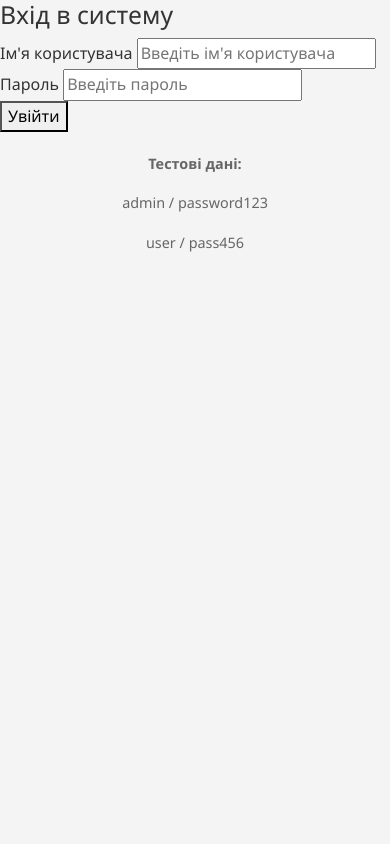
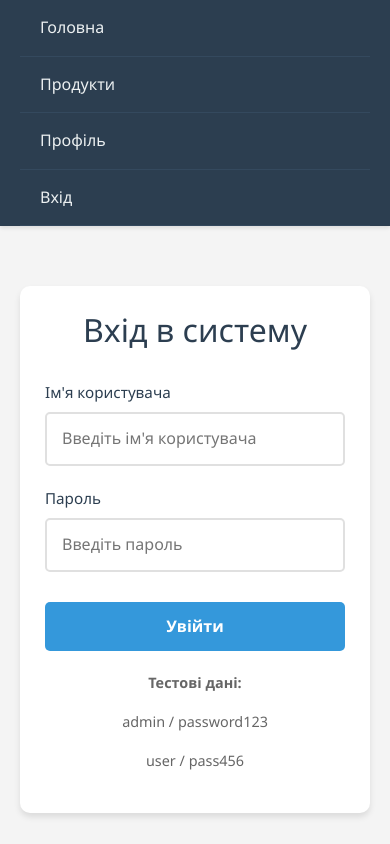
Before and after one commit to zave52/flask-app-lab, a Flask app: page /users/login in a window 390 px wide. Run offline with Flask 3, Linux system fonts and the light colour scheme.

Commit message:
Added new css styles, navigation and flash messages in base template

```diff
--- a/app/static/css/style.css
+++ b/app/static/css/style.css
@@ -3,6 +3,8 @@ body {
     line-height: 1.6;
     color: #333;
     background-color: #f4f4f4;
+    margin: 0;
+    padding: 0;
 }
 
 .container {
@@ -11,7 +13,45 @@ body {
     padding: 20px;
 }
 
-/* Greeting page styles */
+.main-nav {
+    background: #2c3e50;
+    box-shadow: 0 2px 4px rgba(0, 0, 0, 0.1);
+    position: sticky;
+    top: 0;
+    z-index: 1000;
+}
+
+.main-nav .container {
+    padding: 0 20px;
+}
+
+.nav-list {
+    list-style: none;
+    padding: 0;
+    margin: 0;
+    display: flex;
+    gap: 5px;
+    flex-wrap: wrap;
+}
+
+.nav-list li {
+    margin: 0;
+}
+
+.nav-link {
+    display: block;
+    color: #ecf0f1;
+    text-decoration: none;
+    padding: 15px 20px;
+    transition: all 0.3s ease;
+    font-weight: 500;
+}
+
+.nav-link:hover {
+    background: #34495e;
+    color: #3498db;
+}
+
 .greeting-container {
     background: white;
     border-radius: 10px;
@@ -34,7 +74,6 @@ body {
     margin: 15px 0;
 }
 
-/* Navigation for greeting page */
 .greeting-nav {
     background: #34495e;
     border-radius: 8px;
@@ -73,7 +112,6 @@ body {
     box-shadow: 0 4px 8px rgba(0, 0, 0, 0.2);
 }
 
-/* Products list styles */
 .products-list {
     display: grid;
     grid-template-columns: repeat(auto-fill, minmax(280px, 1fr));
@@ -125,7 +163,6 @@ body {
     transform: scale(1.05);
 }
 
-/* Product detail page styles */
 .product-description {
     font-size: 1.3em;
     color: #555;
@@ -138,8 +175,202 @@ body {
     font-style: italic;
 }
 
-/* Responsive design */
+.flash-messages {
+    margin: 20px 0;
+}
+
+.flash {
+    padding: 15px 20px;
+    margin-bottom: 15px;
+    border-radius: 5px;
+    position: relative;
+    display: flex;
+    justify-content: space-between;
+    align-items: center;
+    animation: slideIn 0.3s ease;
+}
+
+@keyframes slideIn {
+    from {
+        transform: translateY(-20px);
+        opacity: 0;
+    }
+    to {
+        transform: translateY(0);
+        opacity: 1;
+    }
+}
+
+.flash-success {
+    background: #d4edda;
+    color: #155724;
+    border-left: 4px solid #28a745;
+}
+
+.flash-error {
+    background: #f8d7da;
+    color: #721c24;
+    border-left: 4px solid #dc3545;
+}
+
+.flash-warning {
+    background: #fff3cd;
+    color: #856404;
+    border-left: 4px solid #ffc107;
+}
+
+.flash-info {
+    background: #d1ecf1;
+    color: #0c5460;
+    border-left: 4px solid #17a2b8;
+}
+
+.flash-close {
+    background: none;
+    border: none;
+    font-size: 24px;
+    cursor: pointer;
+    color: inherit;
+    opacity: 0.7;
+    transition: opacity 0.3s;
+    padding: 0;
+    margin-left: 15px;
+}
+
+.flash-close:hover {
+    opacity: 1;
+}
+
+.login-container {
+    max-width: 450px;
+    margin: 50px auto;
+    background: white;
+    padding: 40px;
+    border-radius: 10px;
+    box-shadow: 0 4px 6px rgba(0, 0, 0, 0.1);
+}
+
+.login-container h2 {
+    color: #2c3e50;
+    text-align: center;
+    margin-bottom: 30px;
+    font-size: 2em;
+}
+
+.login-form {
+    display: flex;
+    flex-direction: column;
+    gap: 20px;
+}
+
+.form-group {
+    display: flex;
+    flex-direction: column;
+    gap: 8px;
+}
+
+.form-group label {
+    color: #2c3e50;
+    font-weight: 500;
+    font-size: 0.95em;
+}
+
+.input-field {
+    padding: 12px 15px;
+    border: 2px solid #e0e0e0;
+    border-radius: 5px;
+    font-size: 1em;
+    transition: all 0.3s ease;
+}
+
+.input-field:focus {
+    outline: none;
+    border-color: #3498db;
+    box-shadow: 0 0 0 3px rgba(52, 152, 219, 0.1);
+}
+
+.submit-btn {
+    padding: 12px 20px;
+    background: #3498db;
+    color: white;
+    border: none;
+    border-radius: 5px;
+    font-size: 1em;
+    font-weight: 600;
+    cursor: pointer;
+    transition: all 0.3s ease;
+    margin-top: 10px;
+}
+
+.submit-btn:hover {
+    background: #2980b9;
+    transform: translateY(-2px);
+    box-shadow: 0 4px 8px rgba(0, 0, 0, 0.2);
+}
+
+.profile-container {
+    max-width: 600px;
+    margin: 50px auto;
+    background: white;
+    padding: 40px;
+    border-radius: 10px;
+    box-shadow: 0 4px 6px rgba(0, 0, 0, 0.1);
+    text-align: center;
+}
+
+.profile-container h2 {
+    color: #2c3e50;
+    font-size: 2.5em;
+    margin-bottom: 20px;
+}
+
+.profile-info {
+    margin: 30px 0;
+    padding: 20px;
+    background: #f8f9fa;
+    border-radius: 8px;
+}
+
+.profile-info p {
+    font-size: 1.2em;
+    color: #555;
+    margin: 10px 0;
+}
+
+.logout-btn {
+    padding: 12px 30px;
+    background: #e74c3c;
+    color: white;
+    border: none;
+    border-radius: 5px;
+    font-size: 1em;
+    font-weight: 600;
+    cursor: pointer;
+    transition: all 0.3s ease;
+}
+
+.logout-btn:hover {
+    background: #c0392b;
+    transform: translateY(-2px);
+    box-shadow: 0 4px 8px rgba(0, 0, 0, 0.2);
+}
+
 @media (max-width: 768px) {
+    .nav-list {
+        flex-direction: column;
+        gap: 0;
+    }
+
+    .nav-link {
+        border-bottom: 1px solid #34495e;
+    }
+
+    .login-container,
+    .profile-container {
+        margin: 20px;
+        padding: 25px;
+    }
+
     .greeting-container {
         padding: 20px;
         margin-top: 20px;
--- a/app/templates/base.html
+++ b/app/templates/base.html
@@ -12,6 +12,32 @@
   <link rel="stylesheet" href="{{ url_for('static', filename='css/style.css') }}">
 </head>
 <body>
+<nav class="main-nav">
+  <div class="container">
+    <ul class="nav-list">
+      <li><a href="{{ url_for('main') }}" class="nav-link">Головна</a></li>
+      <li><a href="{{ url_for('products_bp.get_products') }}" class="nav-link">Продукти</a></li>
+      <li><a href="{{ url_for('users_bp.profile') }}" class="nav-link">Профіль</a></li>
+      <li><a href="{{ url_for('users_bp.login') }}" class="nav-link">Вхід</a></li>
+    </ul>
+  </div>
+</nav>
+
+<div class="container">
+  {% with messages = get_flashed_messages(with_categories=true) %}
+    {% if messages %}
+      <div class="flash-messages">
+        {% for category, message in messages %}
+          <div class="flash flash-{{ category }}">
+            {{ message }}
+            <button class="flash-close" onclick="this.parentElement.remove()">×</button>
+          </div>
+        {% endfor %}
+      </div>
+    {% endif %}
+  {% endwith %}
+</div>
+
 {% block content %}
   <h1>Test application with the structure proposed by the teacher</h1>
 {% endblock %}
@@ -19,6 +45,5 @@
 <script src="https://cdn.jsdelivr.net/npm/bootstrap@5.3.8/dist/js/bootstrap.bundle.min.js"
         integrity="sha384-FKyoEForCGlyvwx9Hj09JcYn3nv7wiPVlz7YYwJrWVcXK/BmnVDxM+D2scQbITxI"
         crossorigin="anonymous"></script>
-{% block extra_js %}{% endblock %}
 </body>
 </html>
```
